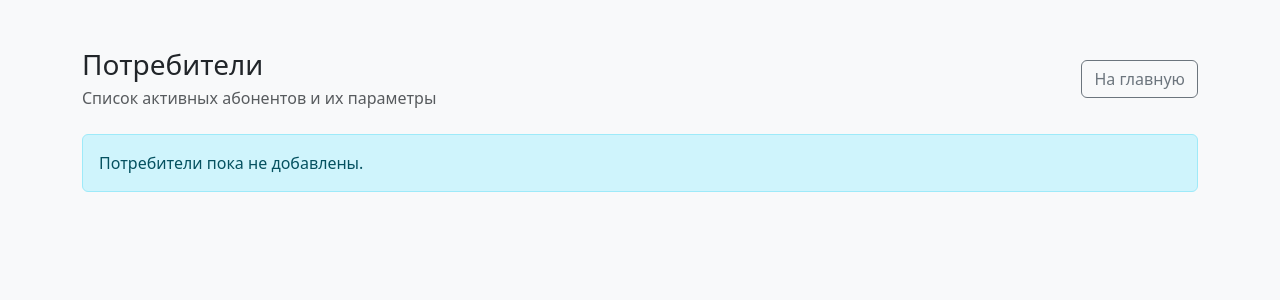
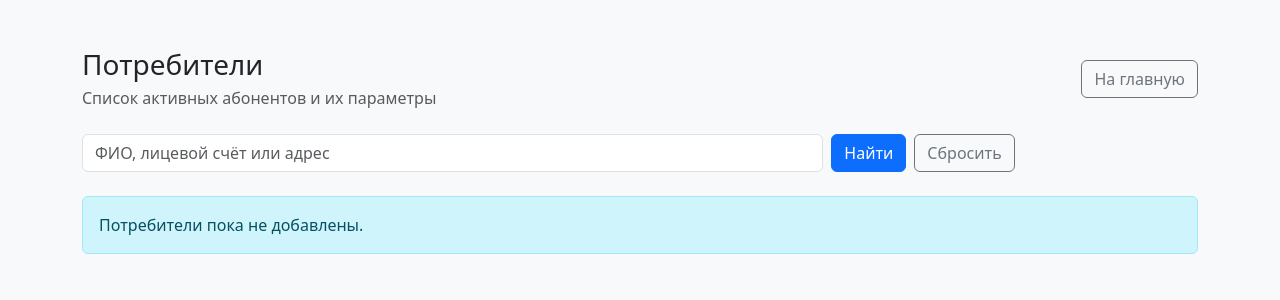
Before and after one commit to nolik843-cmyk/EnergoCheck, a Django app: template templates/consumers/list.html in a window 1280 px wide. Shown: the part 56-356 px from the top of the page. Run offline with Django 5.2, Linux system fonts and the light colour scheme; the template is opened without the code that fills it, so the values that code supplies are empty.

```diff
--- a/templates/consumers/list.html
+++ b/templates/consumers/list.html
@@ -12,6 +12,11 @@
     <a href="/" class="btn btn-outline-secondary">На главную</a>
   </div>
 
+  <form method="get" class="row g-2 mb-4">
+    <div class="col-md-8"><input class="form-control" type="search" name="q" value="{{ search }}" placeholder="ФИО, лицевой счёт или адрес"></div>
+    <div class="col-auto"><button class="btn btn-primary" type="submit">Найти</button></div>
+    <div class="col-auto"><a class="btn btn-outline-secondary" href="{% url 'consumer_list' %}">Сбросить</a></div>
+  </form>
   {% if consumers %}
     <div class="table-responsive">
       <table class="table table-striped align-middle shadow-sm rounded overflow-hidden">
```
